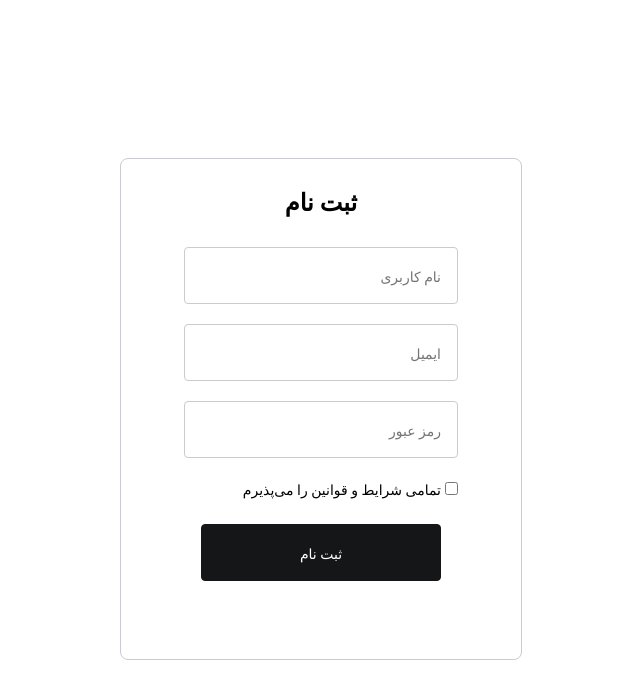
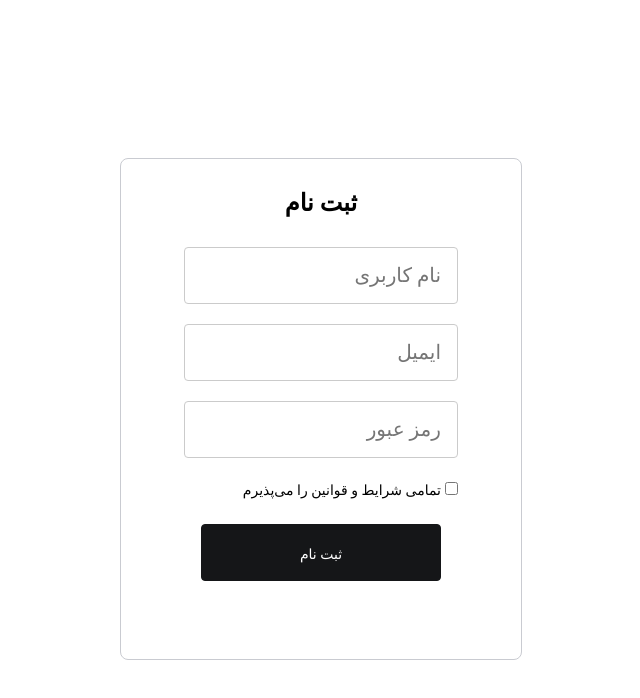
Before and after one commit to ramtinkam/ChapterOne, a React (Create React App) app in the folder chapter-one/: page / in a window 1280 px wide. Shown: the top 698 px of the page, without its empty margins (319-959 px from the left). Built offline with nearby package versions, Linux system fonts and the light colour scheme; a web font is replaced by a local one.

Commit message:
fixed small input bug

```diff
--- a/chapter-one/src/Components/SignUp.css
+++ b/chapter-one/src/Components/SignUp.css
@@ -46,7 +46,6 @@
     font-family: IRANSansX;
     font-style: normal;
     font-weight: 300;
-    font-variant: all-small-caps;
     line-height: normal;
 }
 
```
